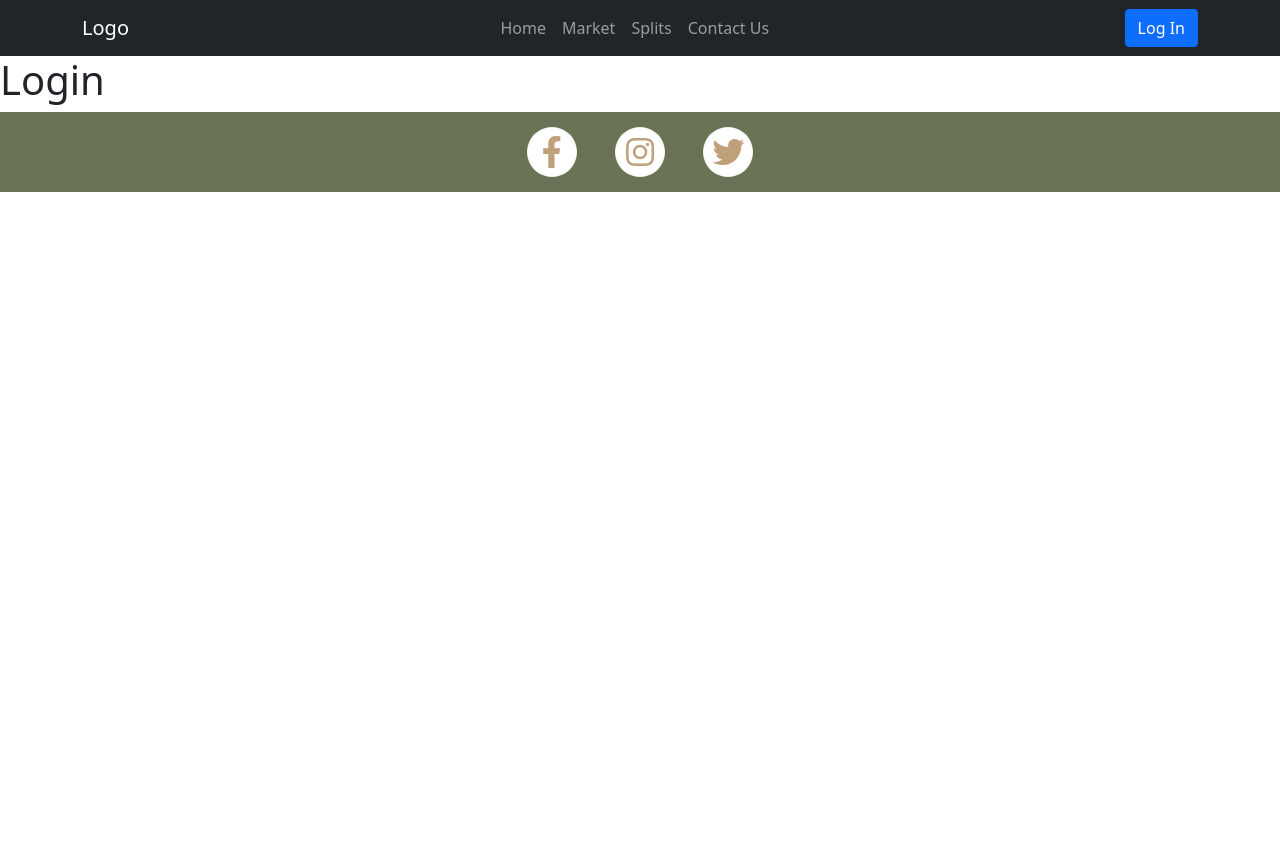
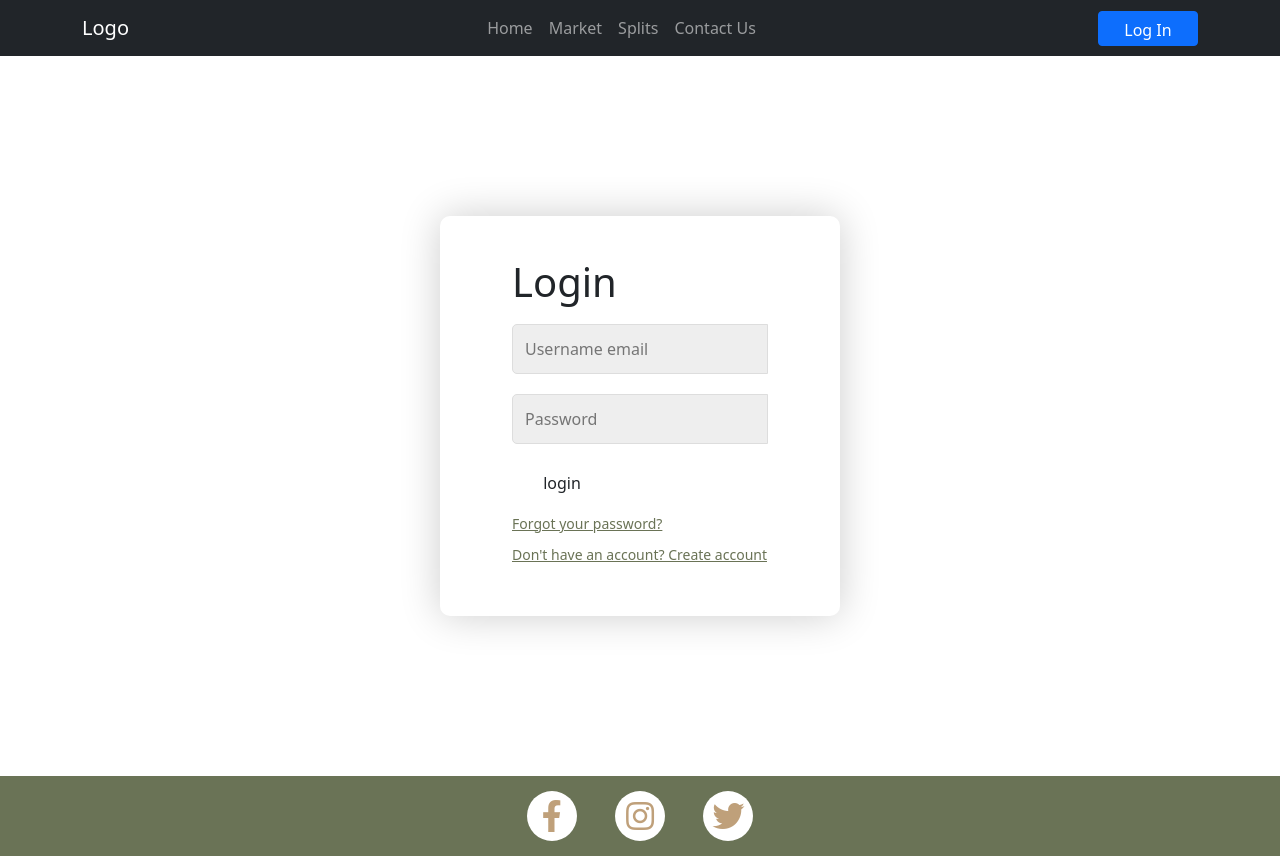
Before and after one commit to codykoscielski/flash-painters-react, a React (Create React App) app: page /login in a window 1280 px wide. Before the commit the page ends 800 px from the top, so only its background shows below. Built offline with nearby package versions, Linux system fonts and the light colour scheme; no server answers.

Commit message:
Added a basic login form, need to add firebase auth next

```diff
--- a/src/App.css
+++ b/src/App.css
@@ -19,6 +19,19 @@
 body {
     font-family: 'Roboto', sans-serif;
     overflow-x: hidden;
+}
+
+.btn {
+    outline: none;
+    border: none;
+    height: 35px;
+    width: 100px;
+    border-radius: 15px;
+    text-decoration: none;
+    background-color: var(--brown);
+    color: #ffffff;
+    cursor: pointer;
+    font-size: 1.2rem;
 }
 
 .links {
@@ -136,6 +149,53 @@ footer {
     font-size: 2rem;
 }
 
+/* Form */
+.wrapper {
+    height: 90vh;
+    display: flex;
+    align-items: center;
+    justify-content: center;
+}
+
+.form-container {
+    display: flex;
+    align-items: center;
+    justify-content: center;
+    height: 400px;
+    width: 400px;
+    margin: 1rem;
+    padding: 2rem;
+    box-shadow: 0 0 40px rgba(0, 0, 0, 0.2);
+    border-radius: 10px
+}
+.form-hidden {
+    display: none;
+}
+
+.form-input {
+    display: block;
+    width: 100%;
+    padding: 0.75rem;
+    border-radius: 5px;
+    border: 1px solid #dddddd;
+    outline: none;
+    background: #eeeeee;
+    transition: background 0.2s, border-color 0.2s;
+    margin: 10px 0;
+}
+
+.form-btn {
+    margin: 10px 0;
+}
+
+.form-text a {
+    color: var(--green);
+}
+
+.form-text {
+    margin: 10px 0;
+}
+
 /*Break points */
 @media (min-width: 768px) {
 
--- a/src/components/market/MarketComponent.js
+++ b/src/components/market/MarketComponent.js
@@ -1,15 +1,14 @@
 import React, { useState, useEffect } from 'react';
 import MarketItem from './MarketItem';
+//DB import from firebase.js
 import db from '../../firebase';
 
 const MarketComponent = () => {
 
     const [paintings, setPaintings] = useState([]);
 
-
     useEffect(() => {
         //Using snapshot method to auto update the DB
-        //DB is the name of the firebase db imported from firebase
         db.collection('paintings').onSnapshot(snapshot => {
             //mapping through each item in the paintings collection
             setPaintings(snapshot.docs.map((doc) => ({id: doc.id, ...doc.data()}))) //Getting the ID for mapping
@@ -27,4 +26,4 @@ const MarketComponent = () => {
     )
 }
 
-export default MarketComponent
+export default MarketComponent;
--- a/src/components/pages/LoginPage.js
+++ b/src/components/pages/LoginPage.js
@@ -2,10 +2,30 @@ import React from 'react'
 
 const LoginPage = () => {
     return (
-        <div>
-            <h1>Login</h1>
+        <div className="wrapper">
+            <div className="form-container">
+                <form className="form" id="login">
+                    <h1 className="form-title">Login</h1>
+                    <div className="form-message form-error"></div>
+                    <div className="input-group">
+                        <input type="text" className="form-input" autofocus placeholder="Username email" />
+                        <div className="input-group"></div>
+                    </div>
+                    <div className="input-group">
+                        <input type="password" className="form-input" autofocus placeholder="Password" />
+                        <div class="form-input-errormessage"></div>
+                    </div>
+                    <button className="btn form-btn" type="button">login</button>
+                    <p className="form-text">
+                        <a href="#" className="form-link">Forgot your password?</a>
+                    </p>
+                    <p className="form-text">
+                        <a className="form-url" href="#" id="createAccount">Don't have an account? Create account</a>
+                    </p>
+                </form>
+            </div>
         </div>
     )
 }
 
-export default LoginPage
+export default LoginPage;
```
